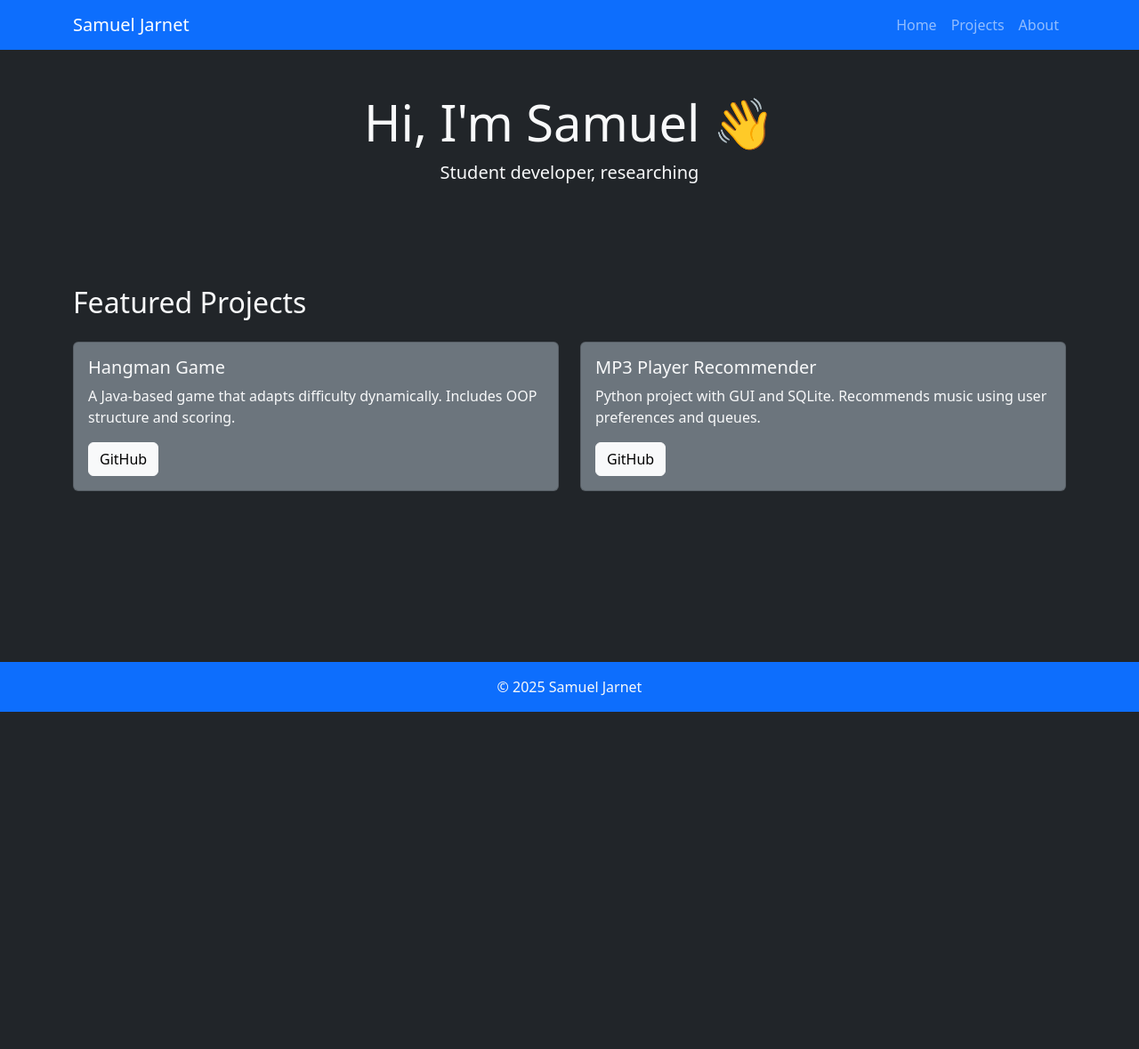
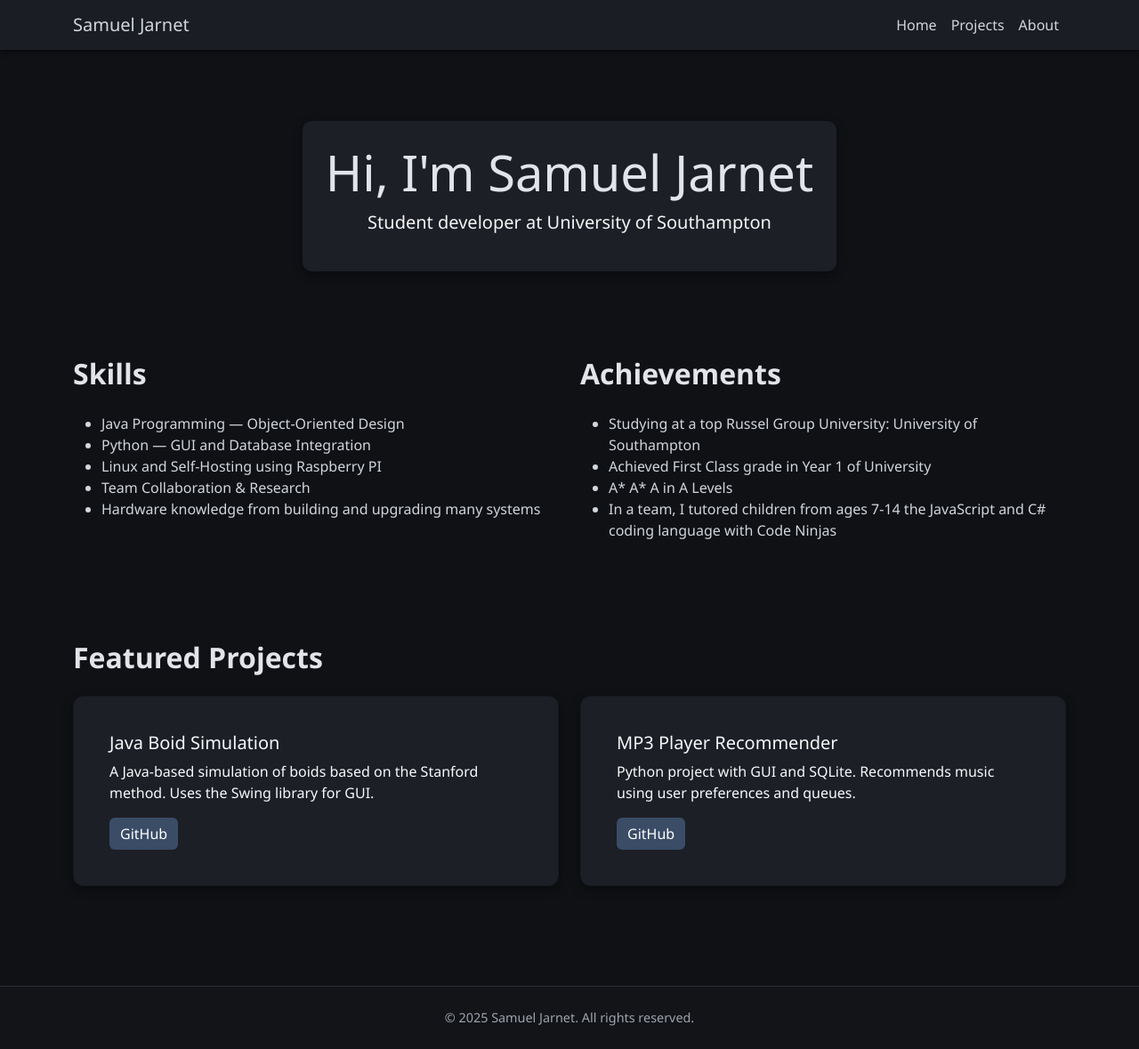
Before and after one commit to SamJarnet/Personal-Website, a Flask app: page / in a window 1280 px wide. Shown: the whole page at 89% size. Before the commit the page ends 800 px from the top, so only its background shows below. Run offline with Flask 3, Linux system fonts and the light colour scheme.

Commit message:
Updated my info and changed styles

```diff
--- a/static/style.css
+++ b/static/style.css
@@ -1,27 +1,109 @@
+/* Base layout */
 html, body {
     height: 100%;
     margin: 0;
     padding: 0;
-    font-family: Arial, sans-serif;
-    background: #f5f5f5;
-    color: #333;
-    display: flex;              /* Make body a flex container */
-    flex-direction: column;     /* Stack children vertically */
-    min-height: 100vh;          /* Full viewport height */
+    font-family: 'Segoe UI', Tahoma, Geneva, Verdana, sans-serif;
+    background-color: #0f1115; /* Charcoal */
+    color: #d2d6dc; /* Soft gray */
+    display: flex;
+    flex-direction: column;
+    min-height: 100vh;
 }
 
-main {
-    padding: 2rem;
-    flex-grow: 1;               /* This makes main take all available space */
+/* Main content container */
+main, .content-wrapper {
+    flex-grow: 1;
+    padding: 2rem 1rem;
 }
 
+/* Header sections */
+h1, h2, h3 {
+    color: #e2e4e9;
+    font-weight: 600;
+}
+
+/* Navbar */
+.custom-navbar {
+    background-color: #1a1d23;
+    box-shadow: 0 2px 6px rgba(0, 0, 0, 0.6);
+}
+
+.custom-navbar .nav-link,
+.custom-navbar .navbar-brand {
+    color: #d2d6dc !important;
+}
+
+.custom-navbar .nav-link:hover {
+    color: #3a4c66 !important; /* Subtle steel blue */
+}
+
+/* Cards / Containers */
+.custom-card,
+.section-box {
+    background-color: #1c1f26;
+    border-radius: 12px;
+    box-shadow: 0 4px 12px rgba(0, 0, 0, 0.4);
+    padding: 1.5rem;
+    margin-bottom: 2rem;
+}
+
+/* Buttons */
+.btn-primary {
+    background-color: #3a4c66;
+    border: none;
+}
+
+.btn-primary:hover {
+    background-color: #4f6385;
+}
+
+.btn-outline-light {
+    border-color: #3a4c66;
+    color: #d2d6dc;
+}
+
+.btn-outline-light:hover {
+    background-color: #3a4c66;
+    color: white;
+}
+
+/* Footer */
 footer {
-    margin-top: auto;           /* Push footer to bottom */
-    background: #222;
-    color: white;
-    padding: 1rem;
+    background-color: #121418;
+    color: #a0a4ad;
     text-align: center;
+    padding: 1.5rem;
+    border-top: 1px solid #2a2d35;
+    font-size: 0.9rem;
 }
-.spacer {
-    height: 300px; /* adjust height as needed */
-  }
+
+/* Images */
+img.rounded-circle {
+    border: 3px solid #2a2d35;
+}
+
+/* Links */
+a {
+    color: #d2d6dc;
+    text-decoration: none;
+}
+
+a:hover {
+    color: #4f6385;
+}
+
+/* Utilities */
+.section-title {
+    border-bottom: 1px solid #2a2d35;
+    margin-bottom: 1rem;
+    padding-bottom: 0.5rem;
+}
+.intro-box {
+    background-color:#1c1f26;       /* Or any dark color you like */
+    color: #f5f5f5;                  /* Light text for contrast */
+    border-radius: 10px;
+    box-shadow: 0 4px 12px rgba(0, 0, 0, 0.4);
+    max-width: 600px;
+    margin: 0 auto;                 /* Center horizontally */
+}
--- a/templates/base.html
+++ b/templates/base.html
@@ -1,49 +1,22 @@
 <!doctype html>
 <html lang="en">
 <head>
-  <meta charset="UTF-8" />
-  <title>{{ title or "My Site" }}</title>
-  <link href="https://cdn.jsdelivr.net/npm/bootstrap@5.3.0/dist/css/bootstrap.min.css" rel="stylesheet" />
-  <style>
-    html, body {
-      height: 100%;
-      margin: 0; padding: 0;
-      display: flex;
-      flex-direction: column;
-      min-height: 100vh;
-      font-family: Arial, sans-serif;
-      background: #f5f5f5;
-      color: #333;
-    }
-    main {
-      flex-grow: 1;
-      padding: 2rem;
-      background: #eee;
-    }
-    footer {
-      background: #222;
-      color: white;
-      padding: 1rem;
-      text-align: center;
-      margin-top: auto;
-    }
-    nav {
-      background: #333;
-      color: white;
-      padding: 1rem;
-    }
-    nav a {
-      color: white;
-      margin: 0 1rem;
-      text-decoration: none;
-    }
-  </style>
+    <meta charset="UTF-8" />
+    <title>{{ title or "My Site" }}</title>
+
+    <!-- Bootstrap CSS -->
+    <link href="https://cdn.jsdelivr.net/npm/bootstrap@5.3.0/dist/css/bootstrap.min.css" rel="stylesheet" />
+
+    <!-- Your custom CSS -->
+    <link rel="stylesheet" href="{{ url_for('static', filename='style.css') }}">
 </head>
 <body>
   {% include 'navbar.html' %}
+
   <main>
     {% block content %}{% endblock %}
   </main>
+
   {% include 'footer.html' %}
 </body>
 </html>
--- a/templates/home.html
+++ b/templates/home.html
@@ -1,69 +1,62 @@
-<!DOCTYPE html>
-<html lang="en">
-<head>
-    <meta charset="UTF-8" />
-    <title>Samuel Jarnet | Portfolio</title>
-    <link href="https://cdn.jsdelivr.net/npm/bootstrap@5.3.2/dist/css/bootstrap.min.css" rel="stylesheet" />
-    <style>
-        html, body {
-            height: 100%;
-            margin: 0;
-        }
-        body {
-            display: flex;
-            flex-direction: column;
-            min-height: 100vh;
-        }
-        main {
-            flex: 1 0 auto; /* grow and fill */
-        }
-        footer {
-            flex-shrink: 0; /* don’t shrink */
-        }
-    </style>
-</head>
-<body class="bg-dark text-light">
+{% extends "base.html" %}
 
-    <nav class="navbar navbar-expand-lg navbar-dark bg-primary">
+{% block content %}
+<header class="py-5 text-center">
     <div class="container">
-            <a class="navbar-brand" href="/">Samuel Jarnet</a>
-            <div class="collapse navbar-collapse">
-                <ul class="navbar-nav ms-auto">
-                    <li class="nav-item"><a class="nav-link" href="/">Home</a></li>
-                    <li class="nav-item"><a class="nav-link" href="/projects">Projects</a></li>
-                    <li class="nav-item"><a class="nav-link" href="/about">About</a></li>
+        <div class="intro-box p-4">
+        <h1 class="display-4">Hi, I'm Samuel Jarnet</h1>
+        <p class="lead">Student developer at University of Southampton</p>
+        </div>
+    </div>
+</header>
+
+<section class="py-5">
+    <div class="container">
+        <div class="row">
+            <div class="col-md-6">
+                <h2 class="mb-4">Skills</h2>
+                <ul>
+                    <li>Java Programming — Object-Oriented Design</li>
+                    <li>Python — GUI and Database Integration</li>
+                    <li>Linux and Self-Hosting using Raspberry PI</li>
+                    <li>Team Collaboration & Research</li>
+                    <li>Hardware knowledge from building and upgrading many systems</li>
+                </ul>
+            </div>
+
+            <div class="col-md-6">
+                <h2 class="mb-4">Achievements</h2>
+                <ul>
+                    <li>Studying at a top Russel Group University: University of Southampton</li>
+                    <li>Achieved First Class grade in Year 1 of University</li>
+                    <li>A* A* A in A Levels</li>
+                    <li>In a team, I tutored children from ages 7-14 the JavaScript and C# coding language with Code Ninjas</li>
                 </ul>
             </div>
         </div>
-    </nav>
-
-    <main>
-        <header class="py-5 text-center">
-            <div class="container">
-                <h1 class="display-4">Hi, I'm Samuel 👋</h1>
-                <p class="lead">Student developer, researching </p>
     </div>
-        </header>
+</section>
 
 <section class="py-5">
     <div class="container">
         <h2 class="mb-4">Featured Projects</h2>
         <div class="row g-4">
             <div class="col-md-6">
-                        <div class="card bg-secondary text-light">
+                <div class="card custom-card text-light">
                     <div class="card-body">
-                                <h5 class="card-title">Hangman Game</h5>
-                                <p class="card-text">A Java-based game that adapts difficulty dynamically. Includes OOP structure and scoring.</p>
-                                <a href="https://github.com/SamJarnet/Java-Hangman-Game" class="btn btn-light" target="_blank">GitHub</a>
+                        <h5 class="card-title">Java Boid Simulation</h5>
+                        <p class="card-text">A Java-based simulation of boids based on the Stanford method. Uses the Swing library for GUI.
+                        </p>
+                        <a href="https://github.com/SamJarnet/Java-Hangman-Game" class="btn btn-primary" target="_blank">GitHub</a>
                     </div>
                 </div>
             </div>
             <div class="col-md-6">
-                        <div class="card bg-secondary text-light">
+                <div class="card custom-card text-light">
                     <div class="card-body">
                         <h5 class="card-title">MP3 Player Recommender</h5>
                         <p class="card-text">Python project with GUI and SQLite. Recommends music using user preferences and queues.</p>
-                                <a href="https://github.com/SamJarnet/MP3-Player-Recommendation" class="btn btn-light" target="_blank">GitHub</a>
+                        <a href="https://github.com/SamJarnet/MP3-Player-Recommendation" class="btn btn-primary" target="_blank">GitHub</a>
                     </div>
                 </div>
             </div>
@@ -71,11 +64,4 @@
         </div>
     </div>
 </section>
-    </main>
-
-    <footer class="bg-primary text-center text-light py-3 mt-5">
-        &copy; 2025 Samuel Jarnet
-    </footer>
-
-</body>
-</html>
+{% endblock %}
--- a/templates/navbar.html
+++ b/templates/navbar.html
@@ -1,4 +1,4 @@
-<nav class="navbar navbar-expand-lg navbar-dark bg-primary">
+<nav class="navbar navbar-expand-lg navbar-dark custom-navbar">
     <div class="container">
       <a class="navbar-brand" href="/">Samuel Jarnet</a>
       <div class="collapse navbar-collapse">
```
Also changed, not shown: templates/about.html (+11 -39 lines), templates/projects.html (+27 -42 lines), test_footer.html (deleted, +0 -41 lines), static/images/pfp.jpg (added). Lines whose indentation alone changed are shown as unchanged.
